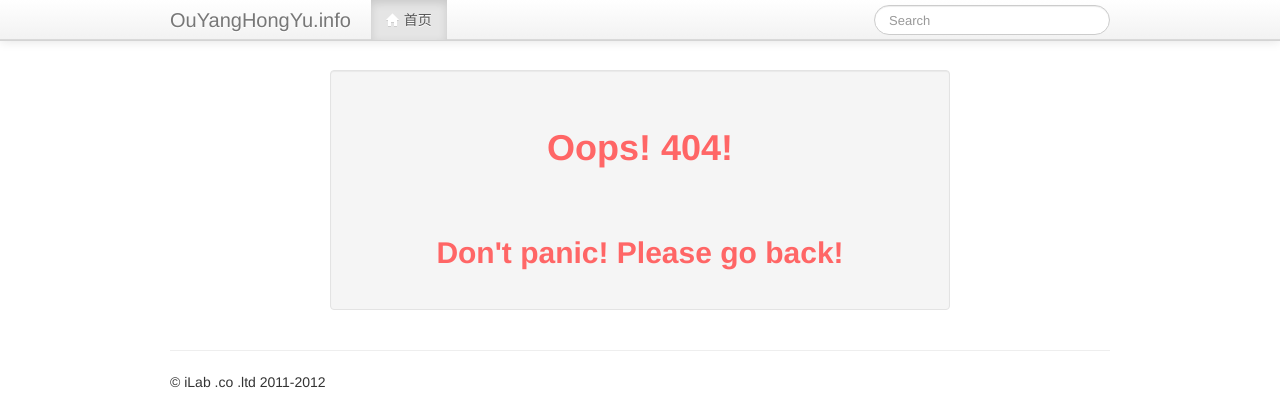
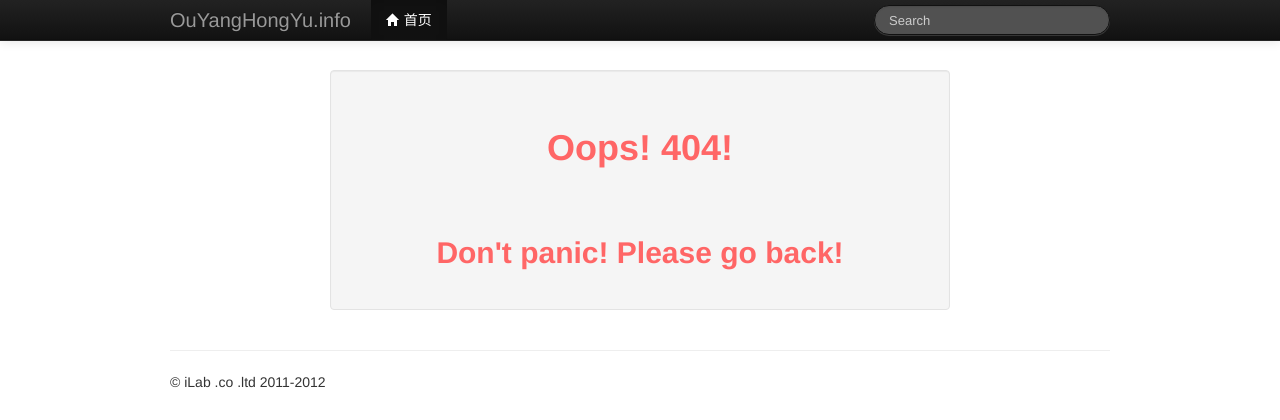
Before and after one commit to tkliuxing/iBlogsite-django, a Django app: template ilab/templates/404.html in a window 1280 px wide. Shown: the top 420 px of the page. Run offline with Django 3.2, Linux system fonts and the light colour scheme; the template is opened without the code that fills it, so the values that code supplies are empty; parts of the project's set-up code (start-up, migrations or seed data) failed here and were passed over; some libraries are stand-ins or nearby versions.

Commit message:
fix 500 and 404 page.

```diff
--- a/ilab/templates/404.html
+++ b/ilab/templates/404.html
@@ -7,7 +7,7 @@
 	<link rel="stylesheet" href="/static/bootstrap/css/bootstrap.min.css" type="text/css" />
 </head>
 <body style="padding-top: 70px;">
-	<div class="navbar navbar-fixed-top">
+	<div class="navbar navbar-inverse navbar-fixed-top">
 		<div class="navbar-inner">
 			<div class="container">
 				<a class="brand" href="/">OuYangHongYu.info</a>
--- a/ilab/templates/500.html
+++ b/ilab/templates/500.html
@@ -7,7 +7,7 @@
 	<link rel="stylesheet" href="/static/bootstrap/css/bootstrap.min.css" type="text/css" />
 </head>
 <body style="padding-top: 70px;">
-	<div class="navbar navbar-fixed-top">
+	<div class="navbar navbar-inverse navbar-fixed-top">
 		<div class="navbar-inner">
 			<div class="container">
 				<a class="brand" href="/">OuYangHongYu.info</a>
```
